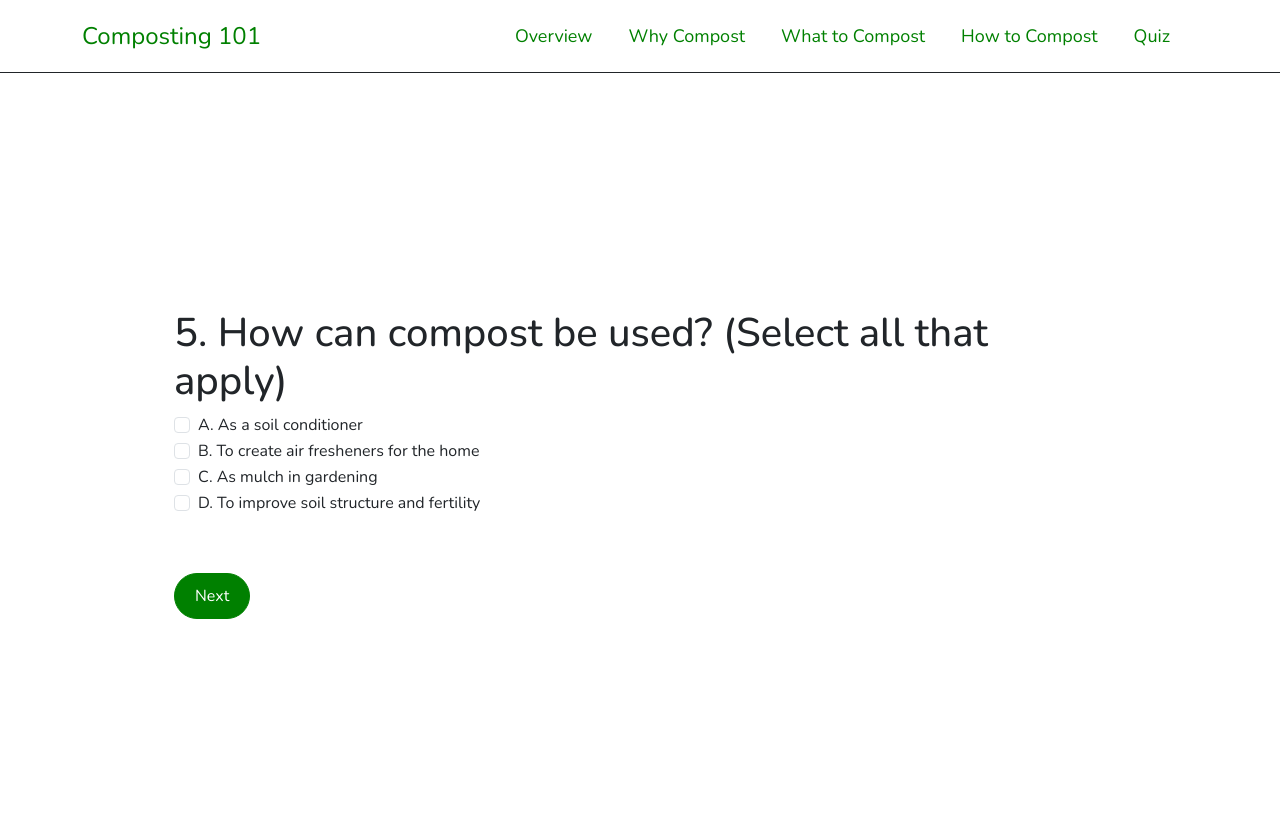
After one commit to chrixti/uidesignfinal, a Flask app: page /quiz5 in a window 1280 px wide. The commit adds this page. Run offline with Flask 3, Linux system fonts and the light colour scheme; the visitor is signed in with stand-in values (Sample User, id 1); some libraries are stand-ins or nearby versions.

Commit message:
updated quiz (still working on fixing function)

```diff
--- a/compostedu/server.py
+++ b/compostedu/server.py
@@ -33,10 +33,32 @@ def what_to_compost2():
 def how_to_compost():
     return render_template('how.html')
 
-# Route for quiz start page
+
+
+# Define the QuizResult model
+class QuizResult(db.Model):
+    id = db.Column(db.Integer, primary_key=True)
+    name = db.Column(db.String(100))
+    email = db.Column(db.String(100))
+    score = db.Column(db.Integer)
+    date_time = db.Column(db.DateTime, default=datetime.utcnow)
+
+# Create the database tables
+with app.app_context():
+    # Create the database tables
+    db.create_all()
+
+
+@app.route('/admlist')
+def quiz_results():
+    # Retrieve quiz results from the database
+    quiz_results = QuizResult.query.all()
+    return render_template('admlist.html', quiz_results=quiz_results)
+
+
 @app.route('/quiz')
 def quiz_start():
-    return render_template('quiz.html')
+    return render_template('quiz_start.html')
 
 
 @app.route('/quiz', methods=['POST'])
@@ -44,20 +66,20 @@ def quiz():
     stname = request.form['name']
     stemail = request.form['email']
     if stname =="" or stemail =="":
-        return redirect(url_for('quiz'))
+        return redirect(url_for('quiz_start'))
     if stname != "" and stemail !="":
         session["stname"] = stname
         session["stemail"] = stemail
         session["score"] = 0
         return redirect(url_for('quiz1'))
     # Save name and email to session or pass them as hidden fields in subsequent requests
-    return render_template('quiz.html')
+    return render_template('quiz_start.html')
 
 # Routes for quiz questions
 @app.route('/quiz1', methods=['GET', 'POST'])
 def quiz1():
     if ('score' not in session) or ('stname' not in session) or ('stemail' not in session):
-        return redirect(url_for('quiz'))
+        return redirect(url_for('quiz_start'))
     session["score"] = 0;
     if request.method == 'POST':
         response1 = request.form['question1']
@@ -104,9 +126,24 @@ def quiz4():
         # Check if the response is correct
         if response4 == 'C':
             session["score"] += 1
-        return redirect(url_for('quiz6'))
+        return redirect(url_for('quiz5'))
     return render_template('quiz4.html')
 
+@app.route('/quiz5', methods=['GET', 'POST'])
+def quiz5():
+    if ('score' not in session) or ('stname' not in session) or ('stemail' not in session):
+        return redirect(url_for('quiz_start'))
+    if request.method == 'POST':
+        tempscore = 0
+        responses5 = request.form.getlist('question5')
+        correct_answers5 = ['A', 'C', 'D']
+        for response in responses5:
+            if response in correct_answers5:
+                tempscore += 1
+        if tempscore == 3:
+            session["score"] += 1
+        return redirect(url_for('quiz6'))
+    return render_template('quiz5.html')
 
 @app.route('/quiz6', methods=['GET', 'POST'])
 def quiz6():
@@ -188,6 +225,5 @@ def show_result():
     latest_result = QuizResult.query.order_by(QuizResult.id.desc()).first()
     return render_template('quiz_result.html', score=latest_result.score, description=description)
 
-
 if __name__ == '__main__':
     app.run(debug=True)
--- a/compostedu/templates/how.html
+++ b/compostedu/templates/how.html
@@ -96,7 +96,7 @@
                 <a href="/what-to-compost" class="btn btn-primary">Go Back to What You Can NOT Compost</a>
             </div>
             <div class="nextbtn text-right">
-                <a href="/quiz" class="btn btn-primary">Test Your Knowledge!</a>
+                <a href="/quiz_start" class="btn btn-primary">Test Your Knowledge!</a>
             </div>
 
 {% endblock %}
--- a/compostedu/templates/index.html
+++ b/compostedu/templates/index.html
@@ -6,6 +6,7 @@
   <meta name="viewport" content="width=device-width, initial-scale=1">
   <link href="https://cdn.jsdelivr.net/npm/bootstrap@5.3.0-alpha1/dist/css/bootstrap.min.css" rel="stylesheet">
   <link href="https://fonts.googleapis.com/css2?family=Nunito:ital,wght@0,200..1000;1,200..1000&display=swap" rel="stylesheet">
+  <link href="https://cdn.datatables.net/1.11.5/css/dataTables.bootstrap5.min.css" rel="stylesheet">
   <script src="https://cdn.jsdelivr.net/npm/@popperjs/core@2.11.6/dist/umd/popper.min.js"></script>
   <script src="https://cdn.jsdelivr.net/npm/bootstrap@5.3.0-alpha1/dist/js/bootstrap.min.js"></script>
 
--- a/compostedu/templates/overview.html
+++ b/compostedu/templates/overview.html
@@ -7,9 +7,7 @@
         <p class="subtitle">overview</p>
         <h1>What's Composting?</h1>
         <div class="paragraph">
-        <p>Composting is a managed, oxygen-requiring procedure that transforms organic substances into a nutrient-dense, biologically consistent soil enhancer via natural breakdown. The final outcome is compost. </p>
-        <p>During the composting phase, microorganisms consume the substances introduced to the compost heap. They use carbon and nitrogen for growth and reproduction, water for digesting substances, and oxygen for respiration.</p>
-        <p>You can perform composting at your residence using leftover food scraps from your kitchen and dry foliage and wooden debris from your garden.</p>
+           <p>Composting is a process where organic materials are broken down naturally by microorganisms, turning them into nutrient-rich soil. This happens as microorganisms use carbon, nitrogen, water, and oxygen to break down materials. You can do composting at home using kitchen scraps and garden waste.</p>
     </div>
     <div class="nextbtn">
         <a href="/why-compost" class="btn btn-primary">Learn Why You Should Compost</a>
--- /dev/null
+++ b/compostedu/templates/quiz5.html
@@ -0,0 +1,32 @@
+{% extends 'index.html' %}
+
+{% block content %}
+<div class="center-screen">
+    <div class="container mt-5">
+        <h1>5. How can compost be used? (Select all that apply)</h1>
+        <form action="/quiz5" method="post">
+            <div class="col-lg-12">
+                <div class="form-check">
+                    <input class="form-check-input" type="checkbox" name="question5" id="optionA" value="A">
+                    <label class="form-check-label" for="optionA">A. As a soil conditioner</label>
+                </div>
+                <div class="form-check">
+                    <input class="form-check-input" type="checkbox" name="question5" id="optionB" value="B">
+                    <label class="form-check-label" for="optionB">B. To create air fresheners for the home</label>
+                </div>
+                <div class="form-check">
+                    <input class="form-check-input" type="checkbox" name="question5" id="optionC" value="C">
+                    <label class="form-check-label" for="optionC">C. As mulch in gardening</label>
+                </div>
+                <div class="form-check">
+                    <input class="form-check-input" type="checkbox" name="question5" id="optionD" value="D">
+                    <label class="form-check-label" for="optionD">D. To improve soil structure and fertility</label>
+                </div>
+            </div>
+            <div class="mt-5">
+                <button type="submit" class="btn btn-primary">Next</button>
+            </div>
+        </form>
+    </div>
+</div>
+{% endblock %}
--- a/compostedu/templates/quiz8.html
+++ b/compostedu/templates/quiz8.html
@@ -19,8 +19,9 @@
             border: 2px dashed #ccc;
             margin-bottom: 10px;
         }
-    </style>
+
 </style>
+
 <script>
     $(document).ready(function () {
         $('.draggable').on('dragstart', function (event) {
@@ -54,6 +55,7 @@
         });
     });
 </script>
+
 <div class="center-screen">
     <div class="container mt-5">
         <h1>Drag and Drop</h1>
@@ -93,4 +95,5 @@
         </form>
     </div>
 </div>
+
 {% endblock %}
--- a/compostedu/templates/welcome.html
+++ b/compostedu/templates/welcome.html
@@ -6,7 +6,8 @@
     <div class="col-md-4">
         <h1>Welcome to</h1>
         <h1 class="composting-text">Composting 101</h1>
-        <p>"Composting 101" is an informative platform guiding users through the art of composting, offering insights into the process, its benefits, and practical tips for creating nutrient-rich soil amendments from organic waste materials.</p>
+        <p>
+            "Learn about composting, including its benefits, process, and tips for turning organic waste into nutrient-rich soil amendments.</p>
       <a href="/overview" class="btn btn-primary">Get Started</a>
     </div>
 
```
Also changed, not shown: compostedu/templates/admlist.html (added, +30 -0 lines), compostedu/templates/quiz_result.html (added, +19 -0 lines), compostedu/templates/quiz_start.html (renamed from compostedu/templates/quiz.html), instance/quiz_results.db (added).
